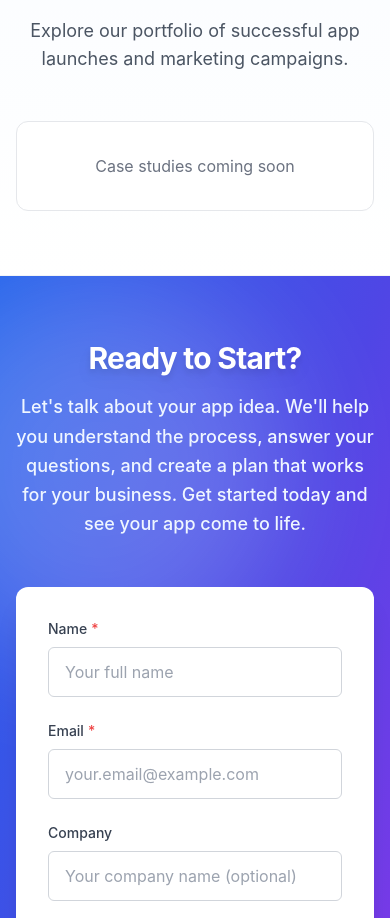
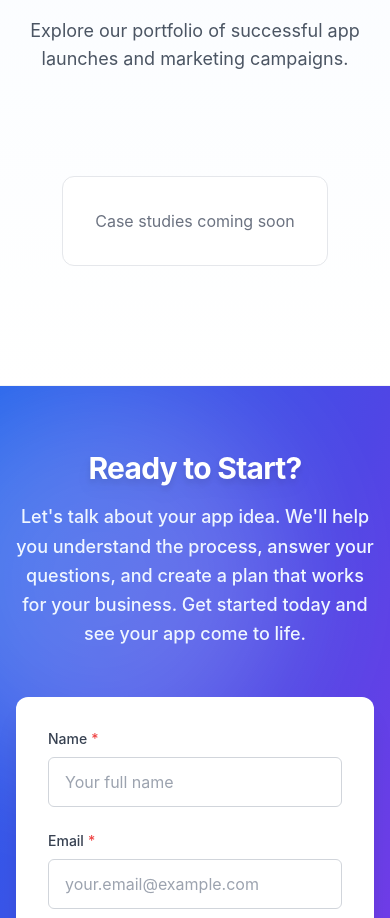
Before and after one commit to Shahabgeravesh/MoeinTech, a Next.js app: page /en in a window 390 px wide. Shown: the part 6605-7523 px from the top of the page. Built offline with nearby package versions, Linux system fonts and the light colour scheme; no server answers.

Commit message:
Center case studies coming soon, improve Get in Touch button placement, remove duplicate CTA section

```diff
--- a/app/[locale]/page.tsx
+++ b/app/[locale]/page.tsx
@@ -321,9 +321,9 @@ export default async function Home({ params }: { params: Promise<{ locale: strin
               </div>
               <Link
                 href={`/${locale}#contact`}
-                className="ml-2 px-4 py-2 text-sm font-medium text-white bg-gradient-to-r from-blue-600 to-indigo-600 hover:from-blue-700 hover:to-indigo-700 transition-all rounded-md shadow-sm"
+                className="ml-2 px-6 py-2.5 text-sm font-semibold text-white bg-gradient-to-r from-blue-600 via-indigo-600 to-purple-600 hover:from-blue-700 hover:via-indigo-700 hover:to-purple-700 transition-all rounded-lg shadow-md hover:shadow-lg"
               >
-                {t('nav.getStarted')}
+                {t('hero.ctaPrimary')}
               </Link>
             </div>
             <div className="md:hidden flex items-center space-x-2">
@@ -821,7 +821,7 @@ export default async function Home({ params }: { params: Promise<{ locale: strin
               </p>
             </div>
 
-            <div className="grid md:grid-cols-2 lg:grid-cols-3 gap-8">
+            <div className="flex justify-center items-center min-h-[200px]">
               {/* Placeholder for future case studies */}
               <div className="bg-white p-8 rounded-xl border border-gray-200 text-center">
                 <p className="text-gray-500">Case studies coming soon</p>
```
